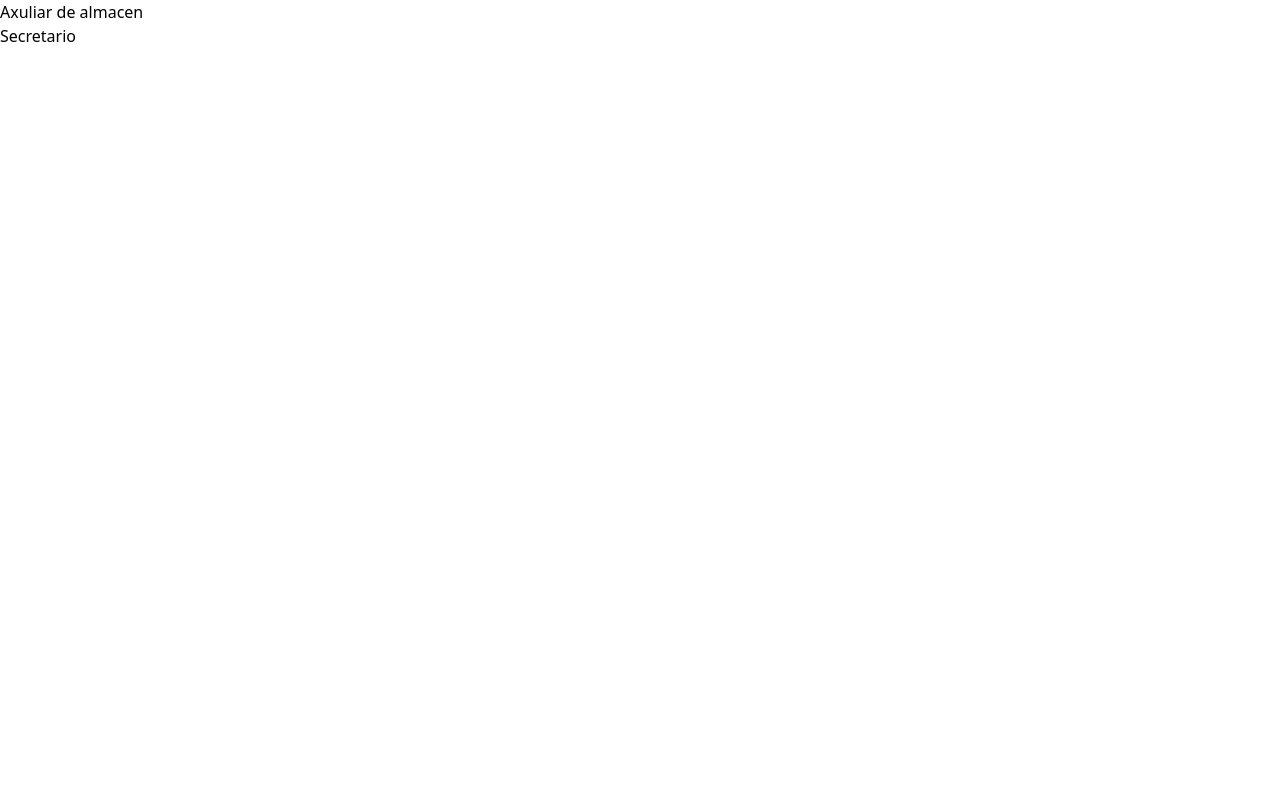
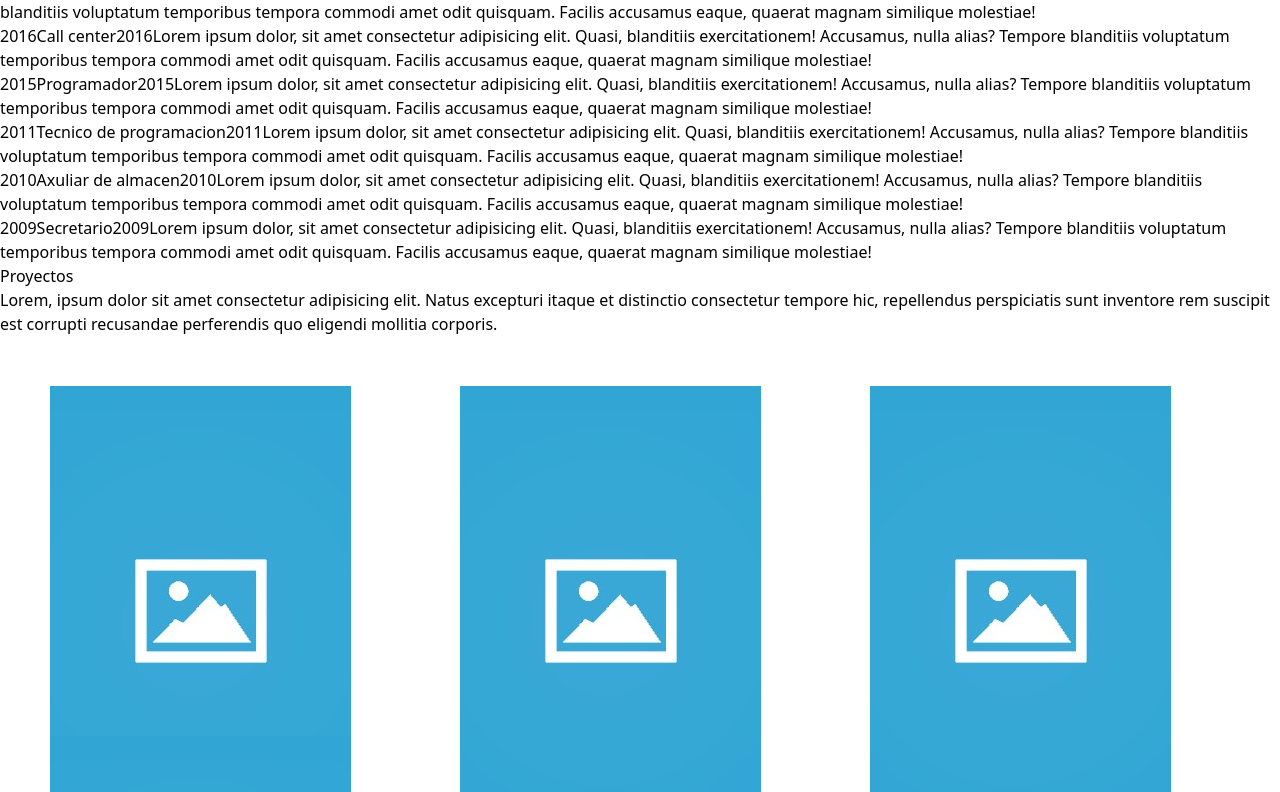
Before and after one commit to salamanca77/portafolio-react, a React (Vite) app: page / in a window 1280 px wide. Shown: the part 2008-2800 px from the top of the page. Before the commit the page ends 2056 px from the top, so only its background shows below. Built offline with nearby package versions, Linux system fonts and the light colour scheme.

Commit message:
modified: App.jsx, Trabajo.jsx, TrabajoListajsx -- new: Placeholder.jpg, Proyecto.jsx, ProyectoItem.jsx, Proyectos.css

```diff
--- a/src/App.jsx
+++ b/src/App.jsx
@@ -2,6 +2,7 @@ import { useState } from 'react'
 import { Sidenav } from './components/Sidenav'
 import { Inicio } from './components/Inicio'
 import { Trabajo } from './components/Trabajo'
+import {Proyecto} from './components/Proyecto'
 
 function App() {
   const [count, setCount] = useState(0)
@@ -11,6 +12,7 @@ function App() {
       <Sidenav />
       <Inicio />
       <Trabajo />
+      <Proyecto />
     </>
   )
 }
--- /dev/null
+++ b/src/components/Proyecto.jsx
@@ -0,0 +1,23 @@
+import { ProyectoItem } from "./ProyectoItem"
+import ProyectoUno from "../assets/placeholder.jpg"
+import "./Proyectos.css"
+
+export function Proyecto(){
+    return (
+        <div className="max-w-[1040px] m-auto md:pl-20 p-4 py-16">
+            <h1 className="text-4xl font-bol text-center text-[#001b5e]">
+                Proyectos
+            </h1>
+            <p className="text-center py-8">
+                Lorem, ipsum dolor sit amet consectetur adipisicing elit. Natus excepturi itaque et distinctio consectetur tempore hic, repellendus perspiciatis sunt inventore rem suscipit est corrupti recusandae perferendis quo eligendi mollitia corporis.
+            </p>
+
+            <div className="proyecto">
+                <ProyectoItem img={ProyectoUno} title="Proyecto uno"/>
+                <ProyectoItem img={ProyectoUno} title="Proyecto dos"/>
+                <ProyectoItem img={ProyectoUno} title="Proyecto tres"/>
+                <ProyectoItem img={ProyectoUno} title="Proyecto"/>
+            </div>
+        </div>
+    )
+}
--- /dev/null
+++ b/src/components/ProyectoItem.jsx
@@ -0,0 +1,8 @@
+export function ProyectoItem({img, title}){
+    return(
+         <div className="bg-red-500">
+            {/* <div className="bg-green-400 w-ful text-center">holas</div> */}
+            <img src={img} className="w-full h-[300px] object-cover "/>
+         </div>
+    )
+}
--- /dev/null
+++ b/src/components/Proyectos.css
@@ -0,0 +1,9 @@
+.proyecto{
+    display:grid;
+    grid-template-columns: repeat(auto-fill, minmax(300px, 1fr));
+    grid-template-rows: 300px 300px;
+    gap: 50px;
+    padding: 50px;
+
+    justify-content: center;
+}
--- a/src/components/Trabajo.jsx
+++ b/src/components/Trabajo.jsx
@@ -3,9 +3,10 @@ import { TrabajoLista } from "./TrabajoLista"
 
 export function Trabajo(){
     return (
-        <div>
+        <div id='trabajo' className="max-w-[1040px] m-auto md:pl-20 p-4 py-16">
+           <h1 className="text-4xl font-bold text-center text-[#001b5e]">Trabajo</h1>
             <ul>
-                {datos.map((dato) => <TrabajoLista key={dato.id} dato={dato} />
+                {datos.map((dato) => <TrabajoLista key={dato.id} year={dato.year} title={dato.title} duration={dato.year} details={dato.details}/>
                 )}
             </ul>
         </div>
--- a/src/components/TrabajoLista.jsx
+++ b/src/components/TrabajoLista.jsx
@@ -1,5 +1,16 @@
-export function TrabajoLista({dato}){
+export function TrabajoLista({year, title, duration, details}){
     return(
-        <li>{dato.title}</li>
+        <ol className="flex flex-col md:flex-row relative border-l border-stone-200">
+            <li className="mb-10 ml-4">
+                <div className="absolute w-3 h-3 bg-stone-200 rounded-full mt-1.5 -left-1.5  border-white"/>
+                    <p className="flex flex-wrap gap-4 flex-row items-center justity-start text-xs md:text-sm">
+                        <span className="inline-block px-2 py-1 font-semibold text-white bg-[#001b5e] rounded-md">{year}</span>
+                        <span className="text-lg font-semibold text-[#001b5e]">{title}</span>
+                        <span className="my-1 text-sm font-normal leading-none text-stone-400">{duration}</span>
+                        <span className="my-2 text-base  font-normal text-stone-500">{details}</span>
+                    </p>
+            </li>
+
+        </ol>
     )
 }
```
Also changed, not shown: src/assets/placeholder.jpg (added).
